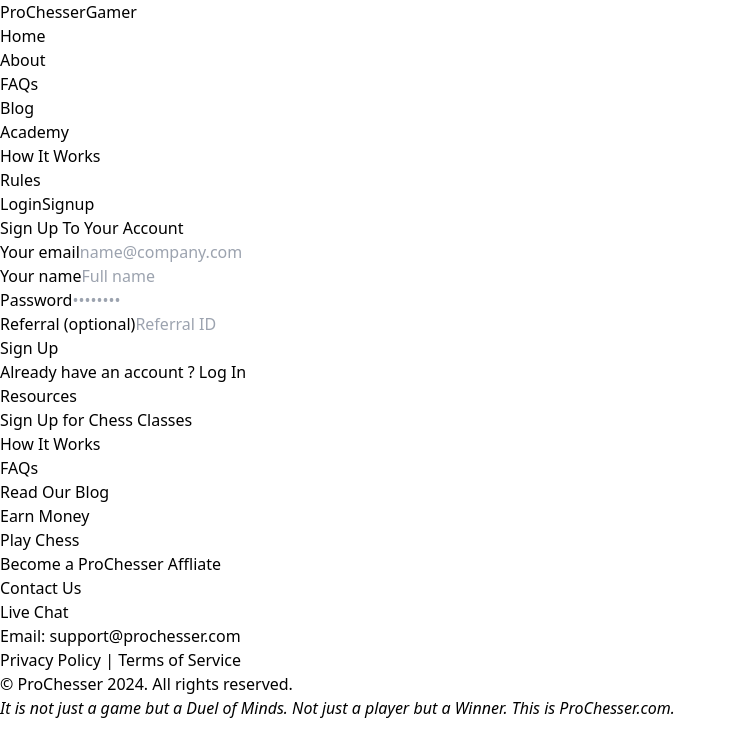
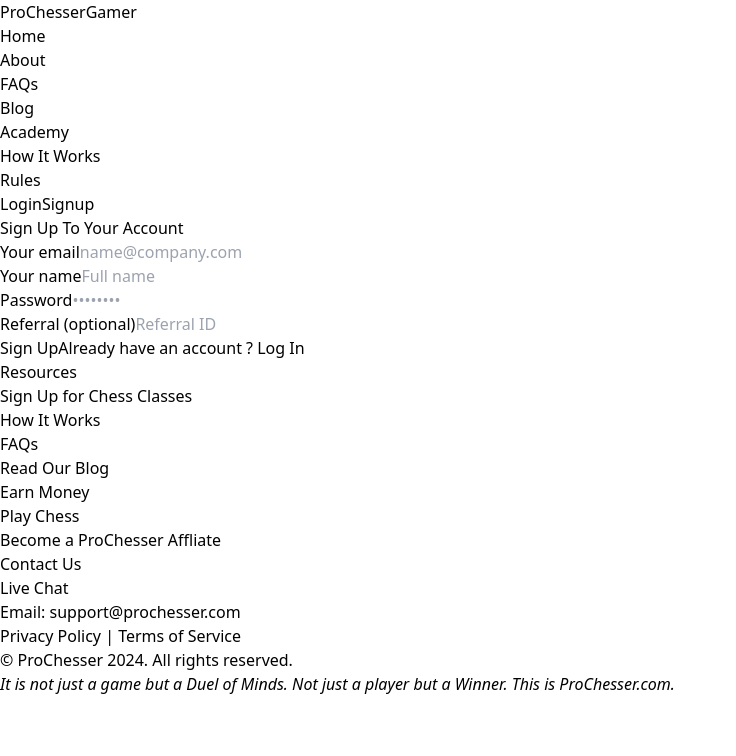
Before and after one commit to gramo37/chess-bet2, a React (Vite) app in the folder frontend/: page /signup in a window 1280 px wide. Shown: the top 756 px of the page, without its empty margins (0-736 px from the left). Built offline with nearby package versions, Linux system fonts and the light colour scheme; a web font is replaced by a local one.

Commit message:
CSS change

```diff
--- a/frontend/src/screens/login.tsx
+++ b/frontend/src/screens/login.tsx
@@ -126,7 +126,7 @@
               >
                 Login
               </button>
-              <p className="text-sm font-light text-gray-500 dark:text-gray-400">
+              <p className="text-sm font-light text-white dark:text-gray-400">
                 Already have an account ?{" "}
                 <a
                   href="/signup"
--- a/frontend/src/screens/signup.tsx
+++ b/frontend/src/screens/signup.tsx
@@ -66,7 +66,7 @@
   }
 
   return (
-    <section className="w-full bg-black mt-5 text-black mx-auto">
+    <section className="w-full bg-black pt-5 h-fit border text-black mx-auto">
       <div className="flex flex-col items-center justify-center px-6 py-8 mx-auto md:h-[500px] lg:py-0">
         <div className="w-full rounded-lg  md:mt-0 sm:max-w-md xl:p-0 ">
           <div className="p-6 space-y-4 md:space-y-6 sm:p-8">
@@ -149,7 +149,7 @@
               >
                 Sign Up
               </button>
-              <p className="text-sm font-light text-gray-500 dark:text-gray-400">
+              <span className="text-sm font-light text-white dark:text-gray-400">
                 Already have an account ?{" "}
                 <a
                   href="/login"
@@ -157,7 +157,7 @@
                 >
                   Log In
                 </a>
-              </p>
+              </span>
             </div>
           </div>
         </div>
```
